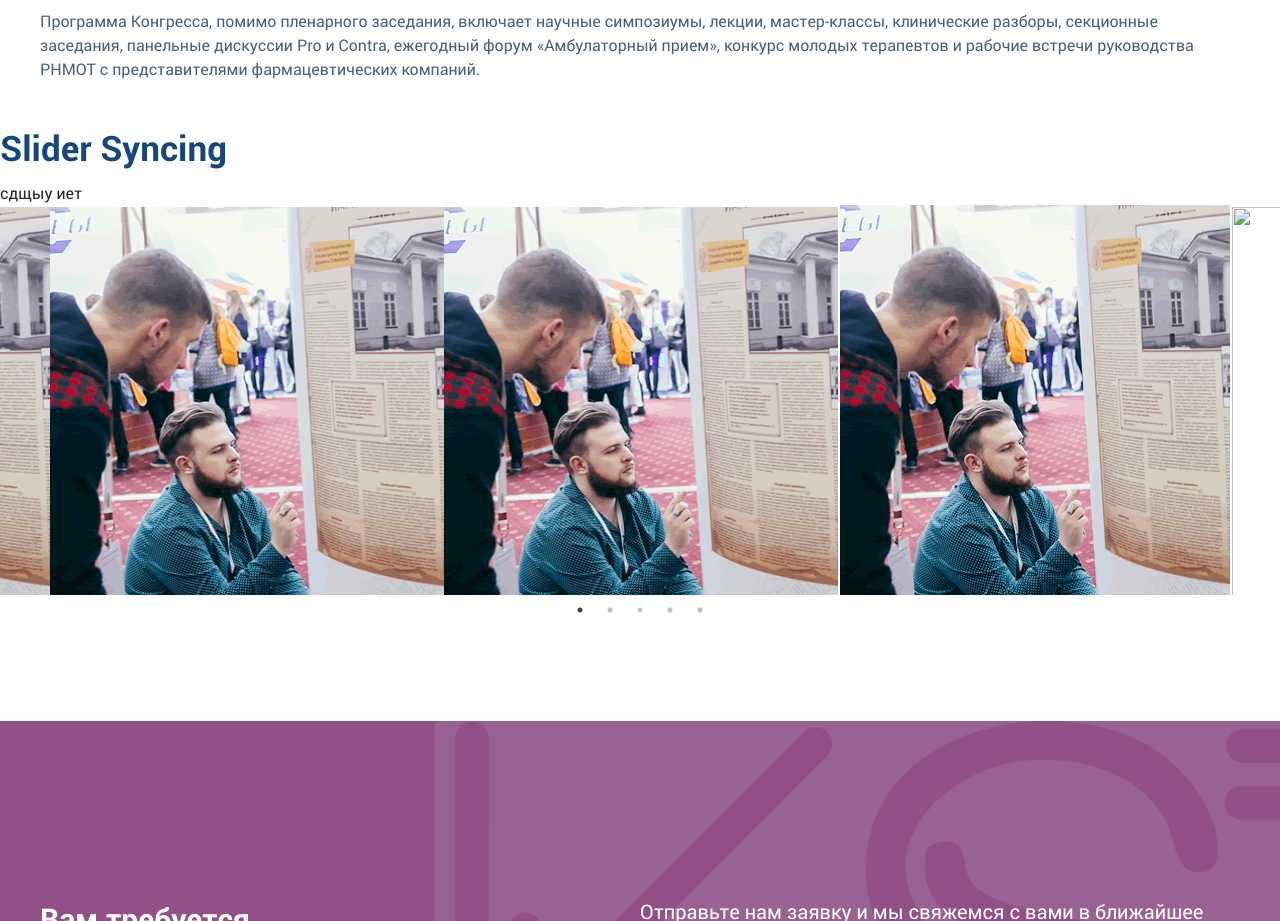
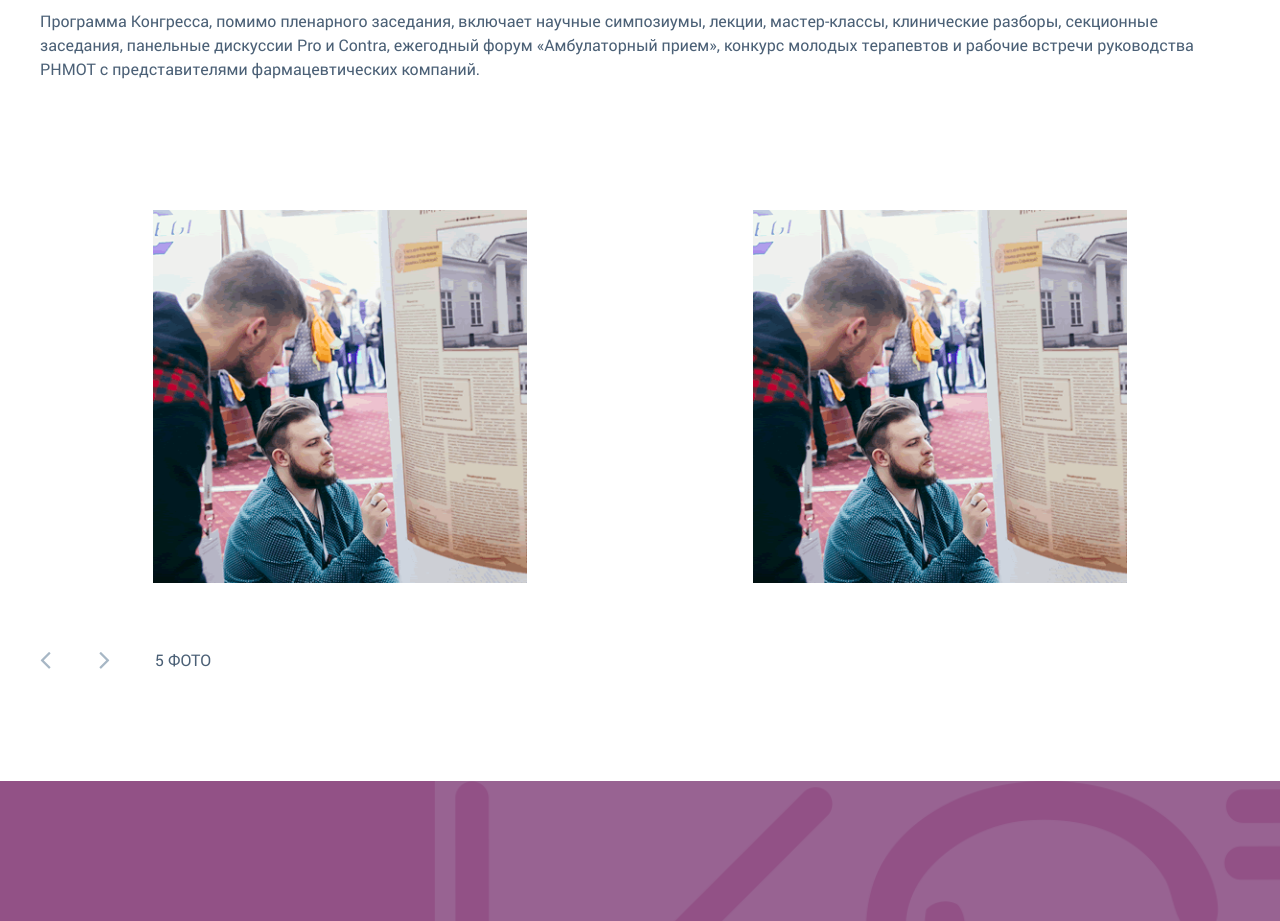
Before and after one commit to DmitriyWebDev/test-task, a website built with webpack: page index.html in a window 1280 px wide. Shown: the part 2720-3641 px from the top of the page. Built offline with nearby package versions, Linux system fonts and the light colour scheme; files whose address does not match are found by name.

Commit message:
Slider, basic

```diff
--- a/index.html
+++ b/index.html
@@ -556,13 +556,9 @@
 
         </div>
 
+        <br><br><br>
+
         <div class="main-page-slider-wrapper">
-
-            <h2 id="test">Slider Syncing</h2>
-
-            <div class="js-shipping-list-close-btn">
-                сдщыу иет
-            </div>
 
             <!-- The Modal -->
             <div id="modal-window" class="modal">
@@ -583,10 +579,10 @@
                                     <img src="img/slide-test-img.png">
                                 </div>
                                 <div class="slider-modal__slide">
-                                    <img src="img/slide-test-img.png">
+                                    <img src="img/Vertical_velocity.jpg">
                                 </div>
                                 <div class="slider-modal__slide">
-                                    <img src="img/Vertical_velocity.jpg">
+                                    <img src="img/slide-test-img.png">
                                 </div>
                                 <div class="slider-modal__slide">
                                     <img src="img/slide-test-img.png">
@@ -624,36 +620,71 @@
 
             </div>
 
-
-
-
-
-
-
             <div class="slider-nav js-slider-nav">
 
                 <div class="slider-nav__slide">
-                    <img src="img/slide-test-img.png">
-                </div>
-                <div class="slider-modal__slide">
-                    <img src="img/slide-test-img.png">
+                    <div class="slider-nav__slide-inner">
+                        <img src="img/slide-test-img.png">
+                    </div>
                 </div>
                 <div class="slider-nav__slide">
-                    <img src="img/Vertical_velocity.jpg">
+                    <div class="slider-nav__slide-inner">
+                        <img src="img/Vertical_velocity.jpg">
+                    </div>
                 </div>
                 <div class="slider-nav__slide">
-                    <img src="img/slide-test-img.png">
+                    <div class="slider-nav__slide-inner">
+                        <img src="img/slide-test-img.png">
+                    </div>
                 </div>
                 <div class="slider-nav__slide">
-                    <img src="img/slide-test-img.png">
+                    <div class="slider-nav__slide-inner">
+                        <img src="img/slide-test-img.png">
+                    </div>
+                </div>
+                <div class="slider-nav__slide">
+                    <div class="slider-nav__slide-inner">
+                        <img src="img/slide-test-img.png">
+                    </div>
                 </div>
 
             </div>
 
+            <div class="slider-controls">
+                <div class="container">
+                    <div class="row">
+                        <div class="col-xs-60">
+
+                            <div class="slider-controls__inner">
+
+                                <div class="slider-controls__buttons">
+
+                                    <div class="js-prev-slide-btn">
+                                        <i class="fa fa-angle-left" aria-hidden="true"></i>
+                                    </div>
+
+                                    <div  class="js-next-slide-btn">
+                                        <i class="fa fa-angle-right" aria-hidden="true"></i>
+                                    </div>
+
+                                </div>
+
+                                <div class="slider-controls__text">
+                                    <span class="js-slider-modal__slides-count">
+
+                                    </span>
+                                    ФОТО
+                                </div>
+
+                            </div>
+
+                        </div>
+                    </div>
+                </div>
+            </div>
+
 
         </div>
-
-        <br><br><br><br>
 
         <div class="main-page-bottom-info request-block">
 
@@ -684,8 +715,6 @@
 
 
         </div>
-
-
 
     </div> <!-- END .page-content -->
 
--- a/src/js/app.js
+++ b/src/js/app.js
@@ -145,30 +145,12 @@ $( document ).ready(function() {
 
     $( '.js-slider-nav .slider-nav__slide' ).click(function () {
 
-      // setTimeout(function () {
-      //   $(window).trigger('resize');
-      // }, 0)
-      //
-      // setTimeout(function () {
-      //   $(window).trigger('resize');
-      // }, 100)
-      //
-      // setTimeout(function () {
-      //   $(window).trigger('resize');
-      // }, 200)
-      //
-      // setTimeout(function () {
-      //   $(window).trigger('resize');
-      // }, 300)
-
       $('#modal-window').fadeIn();
       $( 'body' ).css({'overflow' : 'hidden'});
 
+      // Init slick slider in modal window
       $('.js-slider-for').slick("setPosition", 0);
       $('.js-slider-for').resize();
-      // $( sliderModalWrapSelector + ' ' + 'button.slick-next' ).click();
-
-
 
     });
 
@@ -186,7 +168,7 @@ $( document ).ready(function() {
     });
 
     const allSlidesCount = countSlides();
-    $( sliderModalWrapSelector + ' ' + '.js-slider-modal__slides-count' ).text( allSlidesCount );
+    $( '.js-slider-modal__slides-count' ).text( allSlidesCount );
 
 
     $('.js-slider-for').on('beforeChange', function(event, slick, currentSlide, nextSlide){
@@ -207,29 +189,38 @@ $( document ).ready(function() {
     });
 
     $('.js-slider-nav').slick({
-      slidesToShow: 3,
+      slidesToShow: 4,
+      centerPadding: '50px',
       slidesToScroll: 1,
       asNavFor: '.js-slider-for',
       arrows: false,
-      dots: true,
+      dots: false,
       centerMode: true,
       focusOnSelect: true,
       draggable: false,
       infinite: true,
       responsive: [
         {
-          breakpoint: 1200,
+          breakpoint: 1340,
           settings: {
             centerMode: true,
             centerPadding: '40px',
-            slidesToShow: 3
+            slidesToShow: 2
           }
         },
         {
-          breakpoint: 480,
+          breakpoint: 1100,
           settings: {
             centerMode: true,
-            centerPadding: '40px',
+            centerPadding: '30px',
+            slidesToShow: 2
+          }
+        },
+        {
+          breakpoint: 890,
+          settings: {
+            centerMode: true,
+            centerPadding: '20px',
             slidesToShow: 1
           }
         }
--- a/src/scss/_main-page.scss
+++ b/src/scss/_main-page.scss
@@ -152,7 +152,7 @@
 /* Modal Content/Box */
 .modal-content {
   background-color: transparent;
-  margin: 15% auto; /* 15% from the top and centered */
+  margin: 5% auto; /* 15% from the top and centered */
   padding: 20px;
 
   width: 80%; /* Could be more or less, depending on screen size */
@@ -273,11 +273,6 @@
 // Slider Nav
 
 .slider-nav__slide {
-  width: 390px;
-  height: 390px;
-  overflow: hidden;
-  text-align: center;
-  line-height: 390px;
 
   &:focus {
     box-shadow: none;
@@ -286,12 +281,74 @@
 
 }
 
-.slider-nav__slide img {
+.slider-nav__slide-inner {
+  width: 100%;
+  max-width: 390px;
+  height: 390px;
+  overflow: hidden;
+  text-align: center;
+  line-height: 390px;
+  margin: 0 auto;
+  padding: 8px;
+}
+
+.slider-nav__slide-inner img {
   display: inline-block;
   vertical-align: middle;
   width: 100%;
   height: 100%;
 }
+
+.slider-controls {
+  color: #4B6076;
+  margin: 50px 0 100px 0;
+}
+
+.slider-controls__inner {
+  display: flex;
+  flex-direction: row;
+  align-items: center;
+  justify-content: flex-start;
+}
+
+.slider-controls__text {
+  padding: 7px 0 0 0;
+}
+
+.slider-controls__buttons {
+  display: inline-flex;
+  align-items: center;
+  justify-content: space-between;
+  font-size: 30px;
+  color: #A7B7C5;
+  margin: 0 45px 0 0;
+  padding: 3px 0 0 0;
+  width: 70px;
+
+  &>div:first-child {
+    cursor: pointer;
+    padding: 0 10px 0 0;
+  }
+
+  &>div:last-child {
+    cursor: pointer;
+    padding: 0 0 0 10px;
+  }
+
+}
+
+
+
+
+
+
+
+
+
+
+
+
+
 
 // Bottom Full Screen block
 
```
Also changed, not shown: js/script.js, style.css.
